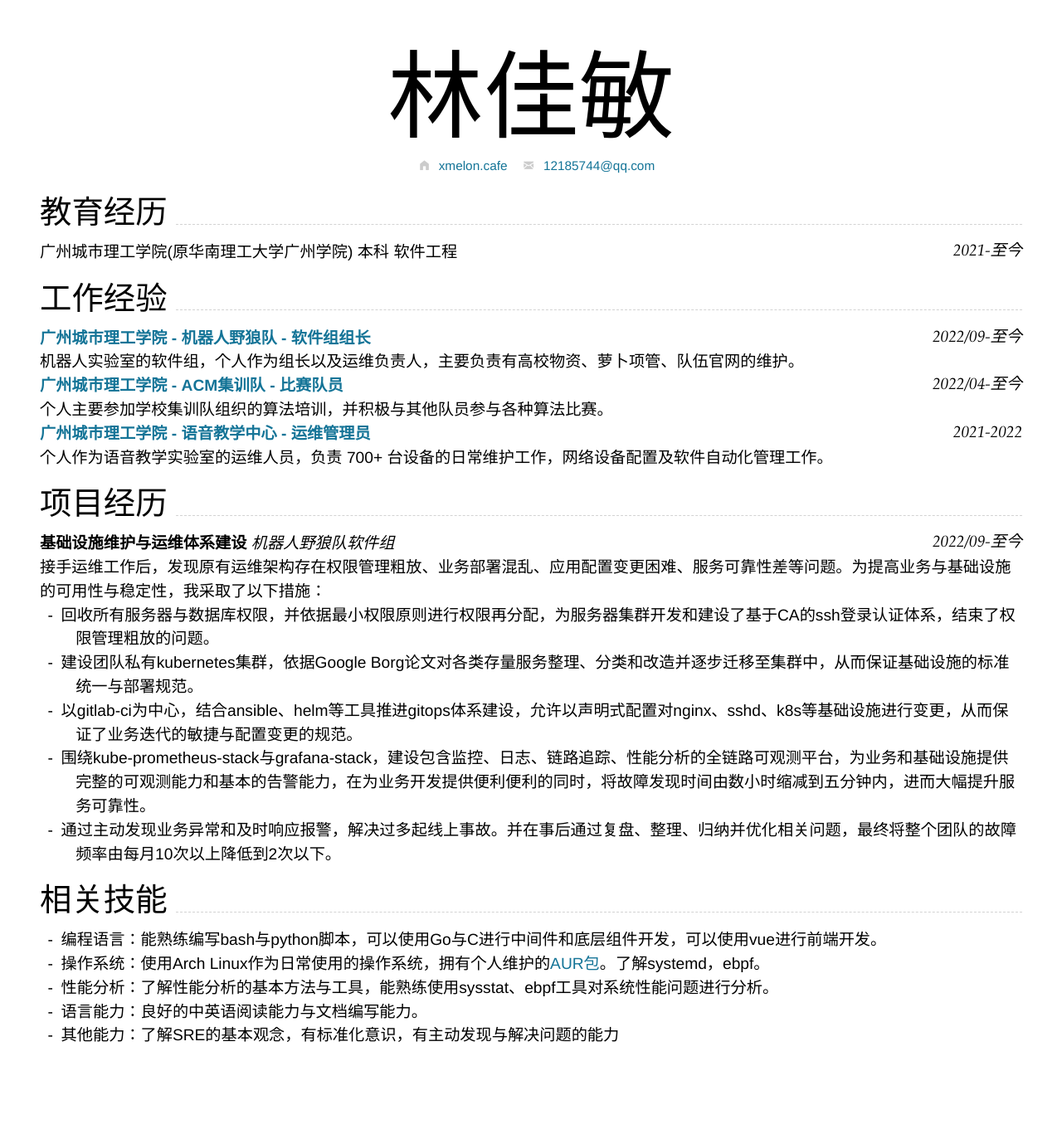
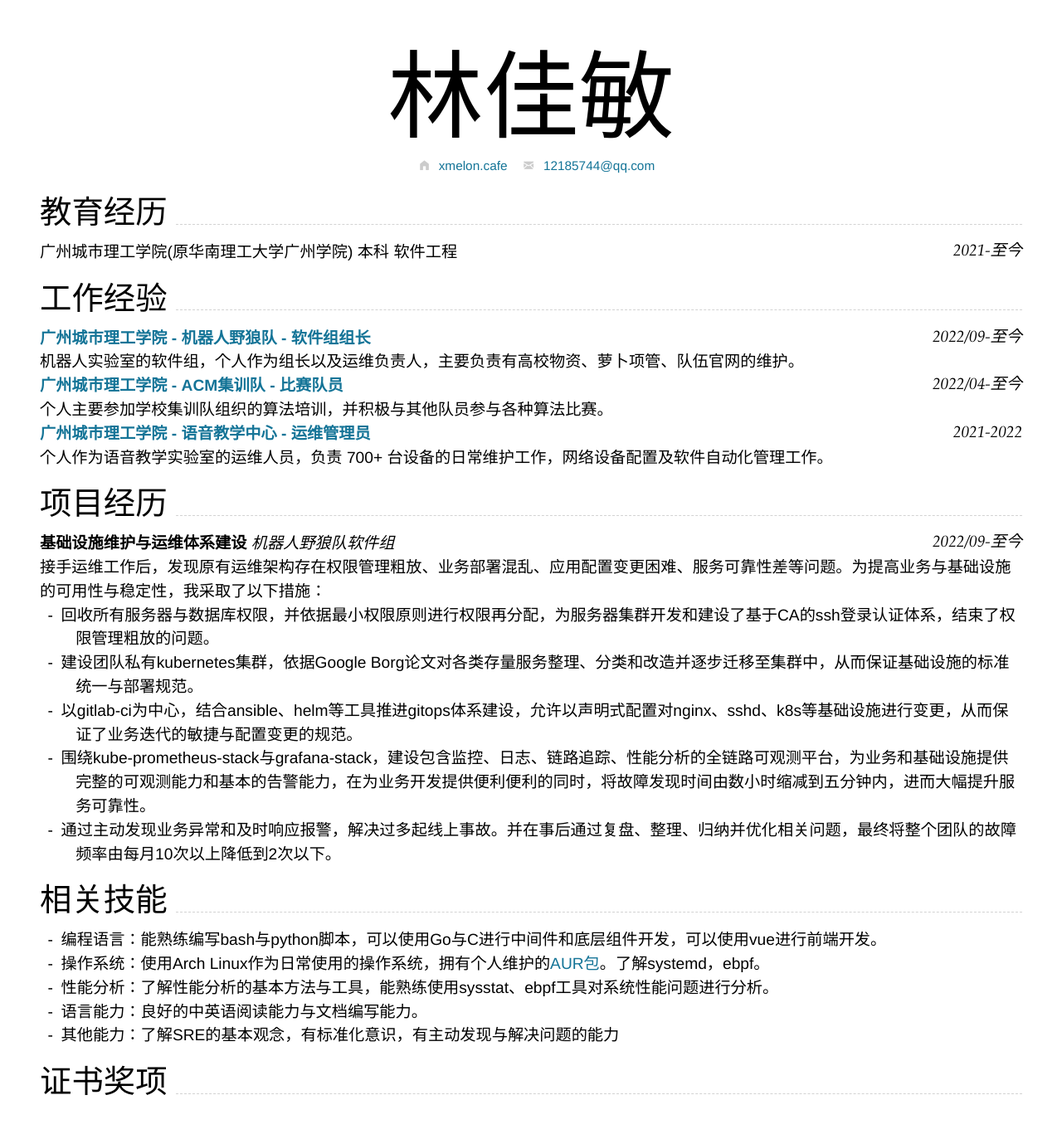
Before and after one commit to 0xmelon/resume, a Jekyll site: the page built from index.md, in a window 1280 px wide. Shown: the whole page at 83% size. Built offline with Jekyll 4.4.1, drawn with Linux system fonts in a browser that asks for light colours; nearby versions of some CDN libraries; before the commit the page ends 1311 px from its top, so only the background shows below that.

Commit message:
Update index.md

```diff
--- a/index.md
+++ b/index.md
@@ -51,3 +51,5 @@ homepage:
 - 性能分析：了解性能分析的基本方法与工具，能熟练使用sysstat、ebpf工具对系统性能问题进行分析。
 - 语言能力：良好的中英语阅读能力与文档编写能力。
 - 其他能力：了解SRE的基本观念，有标准化意识，有主动发现与解决问题的能力
+
+## 证书奖项
```
